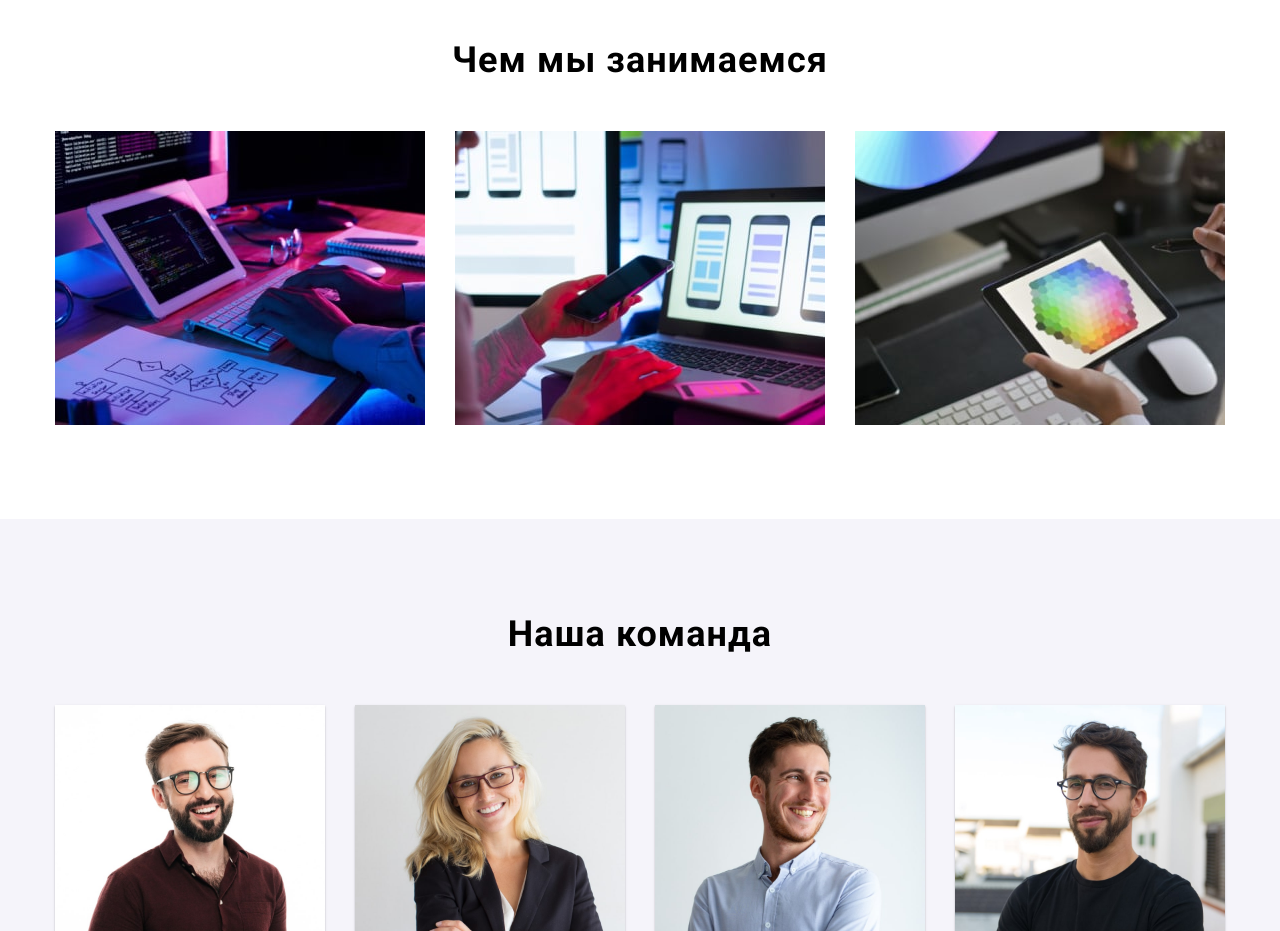
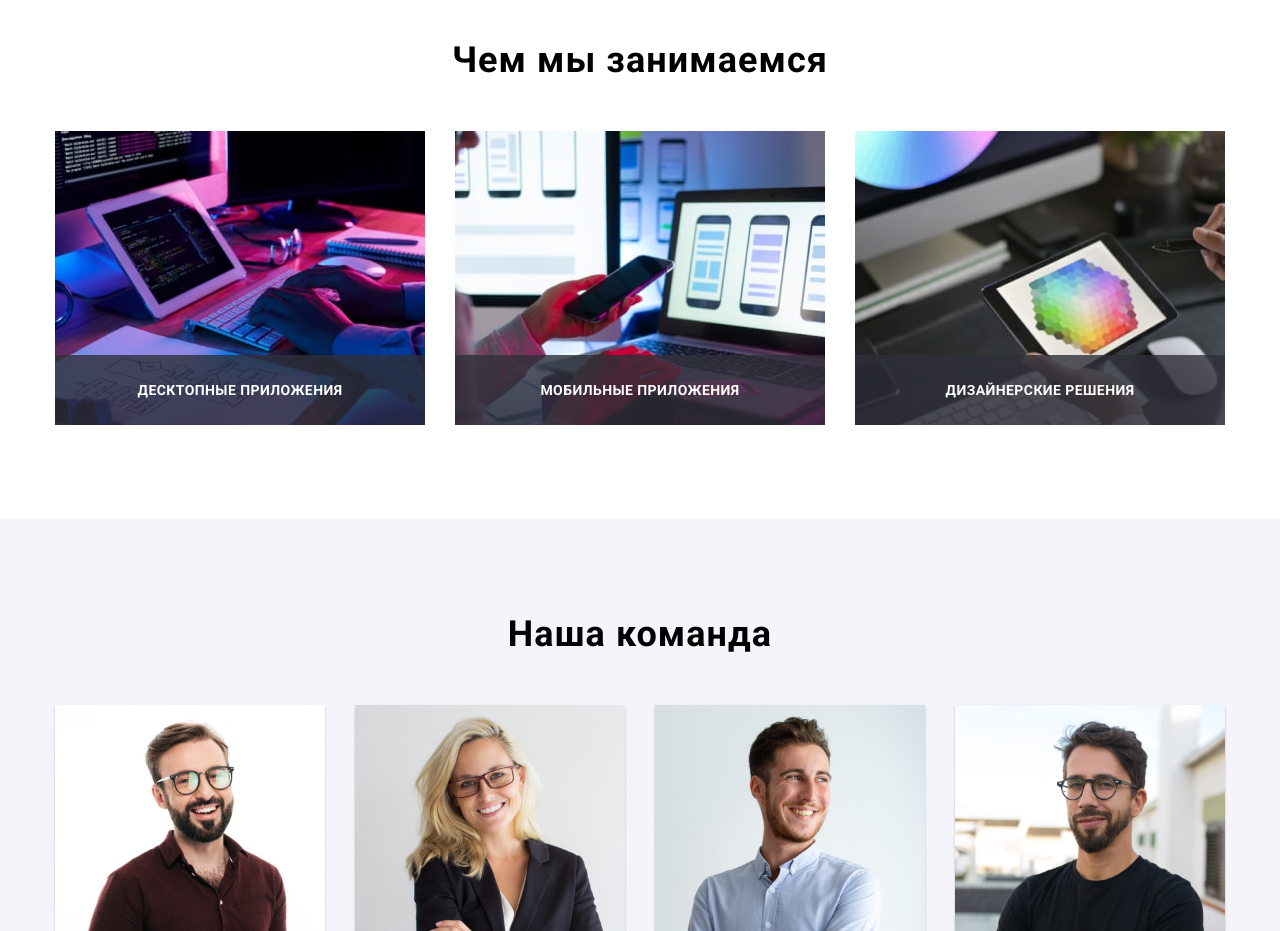
Before and after one commit to StanislavProtashchuk/goit-markup-hw-05, a plain HTML site: page index.html in a window 1280 px wide. Shown: the part 1080-2011 px from the top of the page. Drawn offline with nearby package versions, Linux system fonts and the light colour scheme.

Commit message:
works-section-compleet

```diff
--- a/css/styles.css
+++ b/css/styles.css
@@ -290,6 +290,24 @@ button {
   display: flex;
 }
 
+.works-item-title {
+  width: 370px;
+  background: rgba(47, 48, 58, 0.8);
+  padding: 27px;
+  position: absolute;
+  bottom: 0px;
+
+  font-family: Roboto;
+  font-style: normal;
+  font-weight: 700;
+  font-size: 14px;
+  line-height: calc(16 / 14);
+  text-align: center;
+  letter-spacing: 0.03em;
+  text-transform: uppercase;
+  color: var(--primary-title-color);
+}
+
 .team-title {
   margin-bottom: 50px;
 
@@ -319,6 +337,7 @@ button {
 }
 
 .works-item {
+  position: relative;
   margin-right: 30px;
 }
 
--- a/index.html
+++ b/index.html
@@ -111,12 +111,15 @@
       <ul class="list works-container">
         <li class="works-item" >
           <a href=""><img src="./images/box1.jpg" width="370" alt="Делаем верстку сайтов" /></a>
+          <h3 class="works-item-title">десктопные приложения</h3>
         </li>
         <li class="works-item" >
           <a href=""><img src="./images/box2.jpg" width="370" alt="Адаптируем сайты под мобильные устройства" /></a>
+          <h3 class="works-item-title">мобильные приложения</h3>
         </li>
         <li class="works-item" >
           <a href=""><img src="./images/box3.jpg" width="370" alt="Делаем индивидуальный дизайн сайтов" /></a>
+          <h3 class="works-item-title">Дизайнерские решения</h3>
         </li>
       </ul>
       </div>
```
